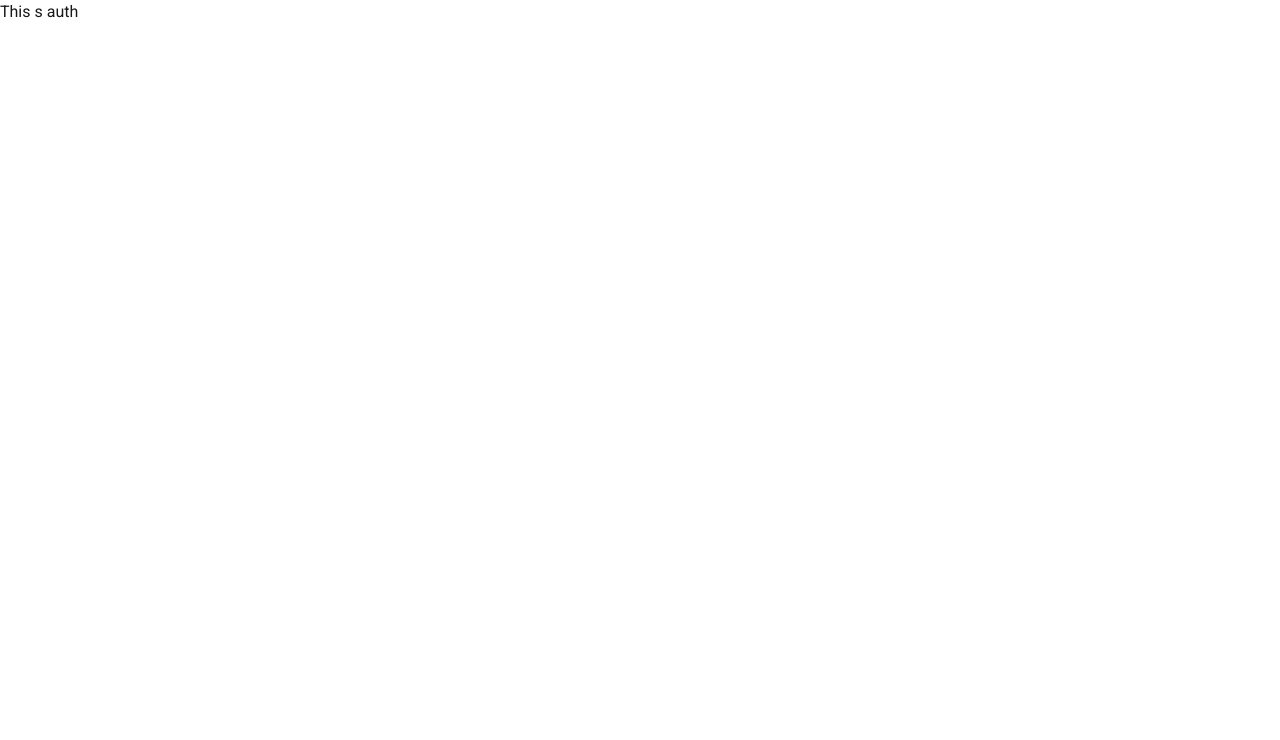
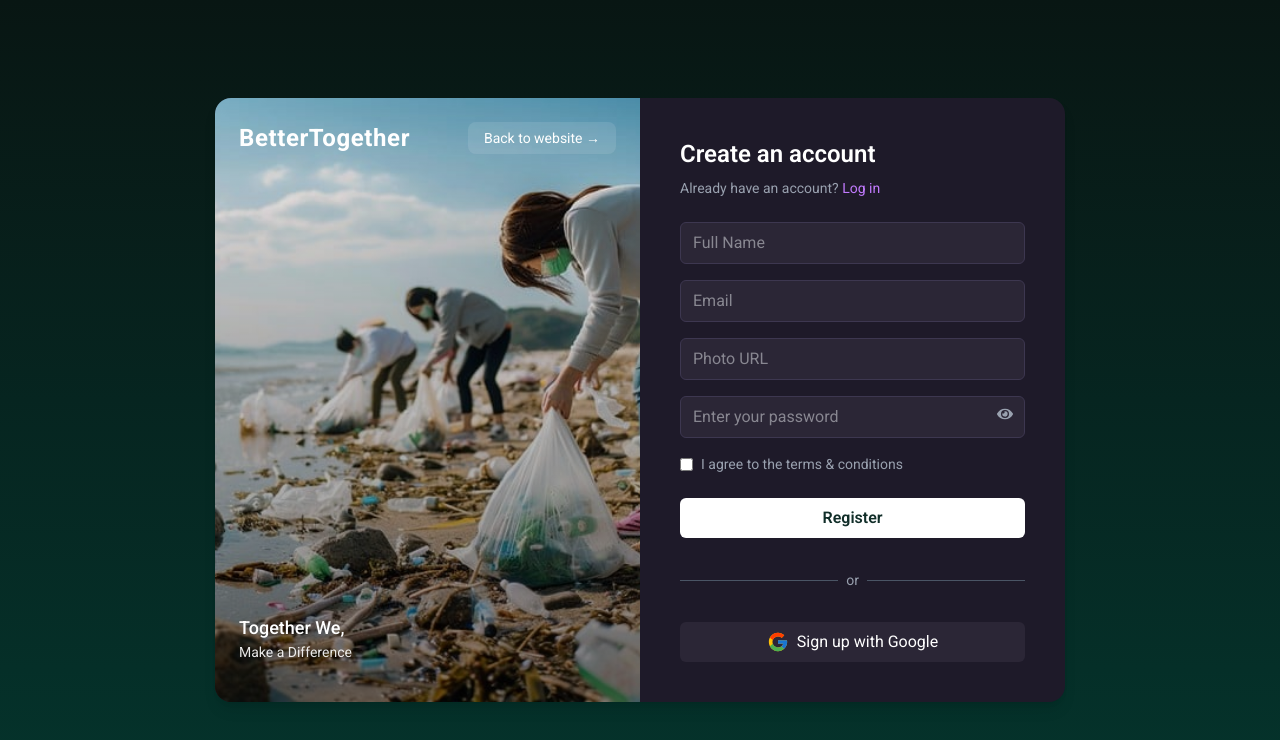
Before and after one commit to robiuljoy/social-event-client-site, a React (Vite) app: page /auth/register in a window 1280 px wide. Shown: the top 740 px of the page. Built offline with nearby package versions, Linux system fonts and the light colour scheme.

Commit message:
added the login and register for

```diff
--- a/src/Layout/AuthLayout.jsx
+++ b/src/Layout/AuthLayout.jsx
@@ -1,9 +1,15 @@
 import React from "react";
+import LoginForm from "../pages/LoginForm";
+import { Outlet } from "react-router";
+import Register from "../pages/Register";
 
 const AuthLayout = () => {
   return (
     <div>
-      <h3>This s auth</h3>
+      <Outlet>
+        <LoginForm></LoginForm>
+        <Register></Register>
+      </Outlet>
     </div>
   );
 };
--- a/src/Layout/MainLayout.jsx
+++ b/src/Layout/MainLayout.jsx
@@ -2,7 +2,6 @@ import React from "react";
 import { Outlet } from "react-router";
 import Navbar from "../component/Navbar";
 import Footer from "../component/Footer";
-import LoginForm from "../pages/LoginForm";
 
 const MainLayout = () => {
   return (
@@ -15,7 +14,6 @@ const MainLayout = () => {
       </main>
       <footer>
         <Footer></Footer>
-        <LoginForm></LoginForm>
       </footer>
     </div>
   );
--- a/src/component/Navbar.jsx
+++ b/src/component/Navbar.jsx
@@ -1,5 +1,5 @@
 import React from "react";
-import { NavLink } from "react-router";
+import { Link, NavLink } from "react-router";
 import { MdAccountCircle } from "react-icons/md";
 
 const Navbar = () => {
@@ -22,6 +22,7 @@ const Navbar = () => {
               Upcoming Events
             </a>
           </div>
+          <Link to="/auth/login">LogIn</Link>
 
           <div className="dropdown dropdown-end">
             <div
--- /dev/null
+++ b/src/firebase/firebase.config.js
@@ -0,0 +1,17 @@
+// Import the functions you need from the SDKs you need
+import { initializeApp } from "firebase/app";
+// TODO: Add SDKs for Firebase products that you want to use
+// https://firebase.google.com/docs/web/setup#available-libraries
+
+// Your web app's Firebase configuration
+const firebaseConfig = {
+  apiKey: "AIzaSyCbJVgZO5bJXka1O5ANTMFwiVAX_qLOPpU",
+  authDomain: "social-event-1f1fd.firebaseapp.com",
+  projectId: "social-event-1f1fd",
+  storageBucket: "social-event-1f1fd.firebasestorage.app",
+  messagingSenderId: "638644834529",
+  appId: "1:638644834529:web:e69741c048a4565a1e27a0",
+};
+
+// Initialize Firebase
+const app = initializeApp(firebaseConfig);
--- a/src/pages/LoginForm.jsx
+++ b/src/pages/LoginForm.jsx
@@ -1,45 +1,52 @@
 import React, { useState } from "react";
 import { FcGoogle } from "react-icons/fc";
 import { FaEye, FaEyeSlash } from "react-icons/fa";
+import { Link } from "react-router";
+import img from "../assets/gallery3.jpg";
 
-export default function LoginForm() {
+const LoginForm = () => {
   const [showPassword, setShowPassword] = useState(false);
 
   return (
-    <div className="min-h-screen flex items-center justify-center bg-[#2E2A3A]">
+    <>
+      <div className="min-h-screen flex items-center justify-center bg-gradient-to-b from-[#081613] via-[#062520] via-[#052c25] to-[#04342c]">
         <div className="flex w-[850px] bg-[#1E1A29] rounded-2xl overflow-hidden shadow-lg">
-        {/* Left Panel */}
-        <div className="w-1/2 relative">
-          <img
-            src="https://images.unsplash.com/photo-1501785888041-af3ef285b470?auto=format&fit=crop&w=800&q=80"
-            alt="Desert"
-            className="h-full w-full object-cover"
-          />
+          <div className="w-1/2 relative hidden md:block left-part ">
+            <img src={img} alt="" className="h-full w-full object-cover" />
             <div className="absolute inset-0 bg-gradient-to-t from-black/50 to-transparent"></div>
 
             <div className="absolute top-6 left-6">
-            <h1 className="text-white text-2xl font-bold tracking-wide">AMU</h1>
+              <h1 className="text-white text-2xl font-bold tracking-wide">
+                BetterTogether
+              </h1>
             </div>
 
             <div className="absolute bottom-10 left-6 text-white">
-            <h2 className="text-lg font-medium">Capturing Moments,</h2>
-            <p className="text-sm opacity-90">Creating Memories</p>
+              <h2 className="text-lg font-medium">Together We,</h2>
+              <p className="text-sm opacity-90">Make a Difference</p>
             </div>
 
-          <button className="absolute top-6 right-6 bg-white/10 hover:bg-white/20 text-white text-sm px-4 py-1.5 rounded-lg transition">
+            <Link
+              to="/"
+              className="absolute top-6 right-6 bg-white/10 hover:bg-white/20 text-white text-sm px-4 py-1.5 rounded-lg transition"
+            >
               Back to website →
-          </button>
+            </Link>
           </div>
 
-        <div className="w-1/2 p-10 flex flex-col justify-center">
+          <div className="w-full md:w-1/2 p-10 flex flex-col justify-center right-part">
             <h2 className="text-2xl font-semibold text-white mb-2">
               Log in to your account
             </h2>
             <p className="text-sm text-gray-400 mb-6">
               Don’t have an account?{" "}
-            <a href="#" className="text-purple-400 hover:underline">
+              <Link
+                to="/auth/register"
+                href="#"
+                className="text-purple-400 hover:underline"
+              >
                 Sign up
-            </a>
+              </Link>
             </p>
 
             <form className="flex flex-col gap-4">
@@ -76,7 +83,7 @@ export default function LoginForm() {
 
               <button
                 type="submit"
-              className="bg-purple-500 hover:bg-purple-600 text-white rounded-md py-2 mt-2 transition"
+                className=" rounded-md py-2 mt-2 bg-white text-[#112e29] hover:bg-[#ffc108] transition-all ease-in-out font-semibold cursor-pointer"
               >
                 Log in
               </button>
@@ -93,9 +100,20 @@ export default function LoginForm() {
               >
                 <FcGoogle size={22} /> Log in with Google
               </button>
+              <div className="mt-4 md:hidden text-center">
+                <Link
+                  to="/"
+                  className="bg-white/10 hover:bg-white/20 text-white text-sm px-4 py-1.5 rounded-lg transition inline-block"
+                >
+                  Back to website →
+                </Link>
+              </div>
             </form>
           </div>
         </div>
       </div>
+    </>
   );
-}
+};
+
+export default LoginForm;
--- a/src/pages/Register.jsx
+++ b/src/pages/Register.jsx
@@ -1,10 +1,127 @@
-import React from "react";
+import React, { useState } from "react";
+import { FcGoogle } from "react-icons/fc";
+import { FaEye, FaEyeSlash } from "react-icons/fa";
+import { Link } from "react-router";
+import img from "../assets/gallery3.jpg";
 
 const Register = () => {
+  const [showPassword, setShowPassword] = useState(false);
+
   return (
-    <div>
-      <h2>This register form</h2>
-    </div>
+    <>
+      <div className="min-h-screen flex items-center justify-center bg-gradient-to-b from-[#081613] via-[#062520] via-[#052c25] to-[#04342c]">
+        <div className="flex w-[850px] bg-[#1E1A29]  rounded-2xl overflow-hidden shadow-lg">
+          <div className="w-1/2 relative hidden md:block left-part ">
+            <img src={img} alt="" className="h-full w-full object-cover" />
+            <div className="absolute inset-0 bg-gradient-to-t from-black/50 to-transparent"></div>
+
+            <div className="absolute top-6 left-6">
+              <h1 className="text-white text-2xl font-bold tracking-wide">
+                BetterTogether
+              </h1>
+            </div>
+
+            <div className="absolute bottom-10 left-6 text-white">
+              <h2 className="text-lg font-medium">Together We,</h2>
+              <p className="text-sm opacity-90">Make a Difference</p>
+            </div>
+
+            <Link
+              to="/"
+              className="absolute top-6 right-6 bg-white/10 hover:bg-white/20 text-white text-sm px-4 py-1.5 rounded-lg transition"
+            >
+              Back to website →
+            </Link>
+          </div>
+
+          <div className="w-full md:w-1/2 p-10 flex flex-col justify-center right-part">
+            <h2 className="text-2xl font-semibold text-white mb-2">
+              Create an account
+            </h2>
+            <p className="text-sm text-gray-400 mb-6">
+              Already have an account?{" "}
+              <Link
+                to="/auth/login"
+                href="#"
+                className="text-purple-400 hover:underline"
+              >
+                Log in
+              </Link>
+            </p>
+
+            <form className="flex flex-col gap-4">
+              <input
+                type="text"
+                placeholder="Full Name"
+                className="bg-[#2B2636] border border-[#3D3750] rounded-md px-3 py-2 text-gray-200 focus:outline-none focus:border-purple-500"
+              />
+
+              <input
+                type="email"
+                placeholder="Email"
+                className="bg-[#2B2636] border border-[#3D3750] rounded-md px-3 py-2 text-gray-200 focus:outline-none focus:border-purple-500"
+              />
+
+              <input
+                type="text"
+                placeholder="Photo URL"
+                className="bg-[#2B2636] border border-[#3D3750] rounded-md px-3 py-2 text-gray-200 focus:outline-none focus:border-purple-500"
+              />
+
+              <div className="relative">
+                <input
+                  type={showPassword ? "text" : "password"}
+                  placeholder="Enter your password"
+                  className="w-full bg-[#2B2636] border border-[#3D3750] rounded-md px-3 py-2 text-gray-200 focus:outline-none focus:border-purple-500"
+                />
+                <button
+                  type="button"
+                  onClick={() => setShowPassword(!showPassword)}
+                  className="absolute right-3 top-2.5 text-gray-400 hover:text-gray-200 transition"
+                >
+                  {showPassword ? <FaEyeSlash /> : <FaEye />}
+                </button>
+              </div>
+
+              <div className="flex justify-between items-center text-sm text-gray-400">
+                <label className="flex items-center">
+                  <input type="checkbox" className="mr-2 accent-purple-500" />I
+                  agree to the terms & conditions
+                </label>
+              </div>
+
+              <button
+                type="submit"
+                className=" bg-white text-[#112e29] hover:bg-[#ffc108] transition-all ease-in-out font-semibold rounded-md py-2 mt-2 cursor-pointer"
+              >
+                Register
+              </button>
+
+              <div className="flex items-center my-4">
+                <hr className="flex-grow border-gray-600" />
+                <span className="px-2 text-gray-400 text-sm">or</span>
+                <hr className="flex-grow border-gray-600" />
+              </div>
+
+              <button
+                type="button"
+                className="flex items-center justify-center gap-2 bg-[#2B2636] hover:bg-[#3D3750] text-white py-2 rounded-md transition"
+              >
+                <FcGoogle size={22} /> Sign up with Google
+              </button>
+              <div className="mt-4 md:hidden text-center">
+                <Link
+                  to="/"
+                  className="bg-white/10 hover:bg-white/20 text-white text-sm px-4 py-1.5 rounded-lg transition inline-block"
+                >
+                  Back to website →
+                </Link>
+              </div>
+            </form>
+          </div>
+        </div>
+      </div>
+    </>
   );
 };
 
```
Lines whose indentation alone changed are shown as unchanged.
